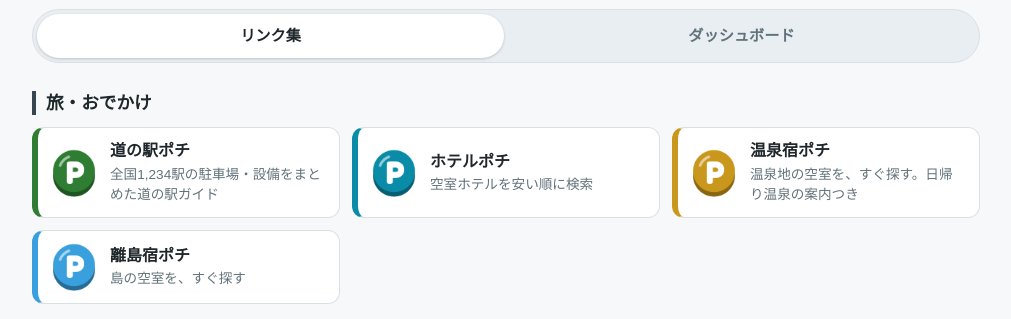
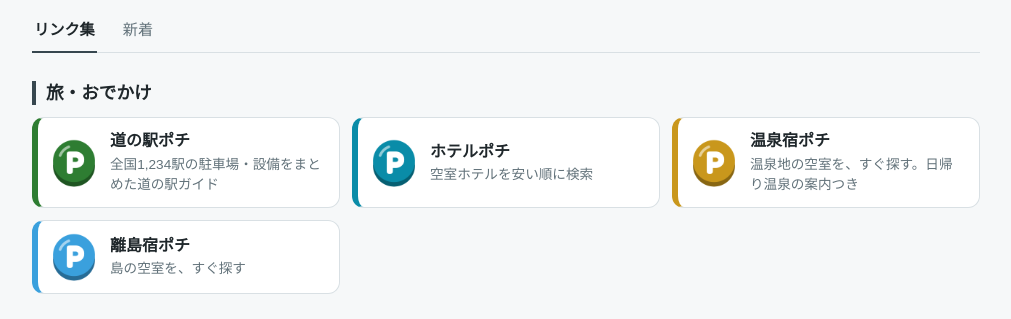
Before and after one commit to netafull/pochi-full, a plain HTML site: page docs/index.html in a window 1280 px wide. Shown: the part 109-428 px from the top of the page, without its empty margins (134-1145 px from the left). Drawn offline with Linux system fonts and the light colour scheme.

Commit message:
表示の切り替えを下線タブにし、「ダッシュボード」を「新着」に
- 丸い枠の切り替えを、文字と下線だけのタブに（押せる高さ44pxは維持）
- タブ名「ダッシュボード」→「新着」（オーナー指示）
- 新着が0件のときの「リンク集から各ポチを見る」を削除

Co-Authored-By: Claude Opus 5.5 <noreply@anthropic.com>

```diff
--- a/docs/index.html
+++ b/docs/index.html
@@ -39,7 +39,7 @@ gtag('config', 'G-HF34XXVV03');
 <main>
 <div class="pf-tabs" id="pf-tabs" role="tablist" aria-label="表示の切り替え" hidden>
 <button type="button" role="tab" class="pf-tab" id="tab-links" data-view="links" aria-selected="true" aria-controls="view-links">リンク集</button>
-<button type="button" role="tab" class="pf-tab" id="tab-dash" data-view="dash" aria-selected="false" aria-controls="view-dash" tabindex="-1">ダッシュボード</button>
+<button type="button" role="tab" class="pf-tab" id="tab-dash" data-view="dash" aria-selected="false" aria-controls="view-dash" tabindex="-1">新着</button>
 </div>
 <div id="view-links" role="tabpanel" aria-labelledby="tab-links">
 <section><h2>旅・おでかけ</h2><ul class="pf-cards">
--- a/docs/static/dashboard.js
+++ b/docs/static/dashboard.js
@@ -175,11 +175,6 @@ if (typeof document !== 'undefined') (function () {
       status.hidden = false;
       status.textContent = '';
       status.appendChild(document.createTextNode(mixed.length ? '選んだポチの新着はまだありません。' : '新着はまだありません。'));
-      status.appendChild(document.createTextNode(' '));
-      var back = el('a', null, 'リンク集から各ポチを見る');
-      back.href = '#links';
-      back.addEventListener('click', function (e) { e.preventDefault(); show('links', true); });
-      status.appendChild(back);
       return;
     }
     status.hidden = true;
--- a/docs/static/style.css
+++ b/docs/static/style.css
@@ -59,14 +59,14 @@ h2 {
 /* ---- ダッシュボード（リンク集／ダッシュボードの切り替え） ---- */
 [hidden] { display: none !important; }
 .pf-tabs {
-  display: flex; gap: 4px; padding: 4px; margin: 12px 0 0; background: var(--accent-soft);
-  border: 1px solid var(--line); border-radius: 999px;
+  display: flex; gap: 24px; margin: 12px 0 0; border-bottom: 1px solid var(--line);
 }
 .pf-tab {
-  flex: 1; min-height: 44px; padding: 6px 12px; font: inherit; font-weight: 700; font-size: 0.95rem;
-  color: var(--muted); background: transparent; border: 0; border-radius: 999px; cursor: pointer;
+  min-height: 44px; padding: 0 2px; margin-bottom: -1px; font: inherit; font-size: 0.95rem; font-weight: 400;
+  color: var(--muted); background: transparent; border: 0; border-bottom: 2px solid transparent; cursor: pointer;
 }
-.pf-tab[aria-selected="true"] { background: var(--card); color: var(--text); box-shadow: 0 1px 3px rgba(0, 0, 0, 0.18); }
+.pf-tab:hover { color: var(--text); }
+.pf-tab[aria-selected="true"] { color: var(--text); font-weight: 700; border-bottom-color: var(--accent); }
 .pf-tab:focus-visible, .pf-chip:focus-visible { outline: 2px solid var(--accent); outline-offset: 2px; }
 
 .pf-chips { display: flex; flex-wrap: wrap; gap: 8px; margin: 0 0 16px; }
--- a/static/dashboard.js
+++ b/static/dashboard.js
@@ -175,11 +175,6 @@ if (typeof document !== 'undefined') (function () {
       status.hidden = false;
       status.textContent = '';
       status.appendChild(document.createTextNode(mixed.length ? '選んだポチの新着はまだありません。' : '新着はまだありません。'));
-      status.appendChild(document.createTextNode(' '));
-      var back = el('a', null, 'リンク集から各ポチを見る');
-      back.href = '#links';
-      back.addEventListener('click', function (e) { e.preventDefault(); show('links', true); });
-      status.appendChild(back);
       return;
     }
     status.hidden = true;
--- a/static/style.css
+++ b/static/style.css
@@ -59,14 +59,14 @@ h2 {
 /* ---- ダッシュボード（リンク集／ダッシュボードの切り替え） ---- */
 [hidden] { display: none !important; }
 .pf-tabs {
-  display: flex; gap: 4px; padding: 4px; margin: 12px 0 0; background: var(--accent-soft);
-  border: 1px solid var(--line); border-radius: 999px;
+  display: flex; gap: 24px; margin: 12px 0 0; border-bottom: 1px solid var(--line);
 }
 .pf-tab {
-  flex: 1; min-height: 44px; padding: 6px 12px; font: inherit; font-weight: 700; font-size: 0.95rem;
-  color: var(--muted); background: transparent; border: 0; border-radius: 999px; cursor: pointer;
+  min-height: 44px; padding: 0 2px; margin-bottom: -1px; font: inherit; font-size: 0.95rem; font-weight: 400;
+  color: var(--muted); background: transparent; border: 0; border-bottom: 2px solid transparent; cursor: pointer;
 }
-.pf-tab[aria-selected="true"] { background: var(--card); color: var(--text); box-shadow: 0 1px 3px rgba(0, 0, 0, 0.18); }
+.pf-tab:hover { color: var(--text); }
+.pf-tab[aria-selected="true"] { color: var(--text); font-weight: 700; border-bottom-color: var(--accent); }
 .pf-tab:focus-visible, .pf-chip:focus-visible { outline: 2px solid var(--accent); outline-offset: 2px; }
 
 .pf-chips { display: flex; flex-wrap: wrap; gap: 8px; margin: 0 0 16px; }
```
Also changed, not shown: 1 other file.
